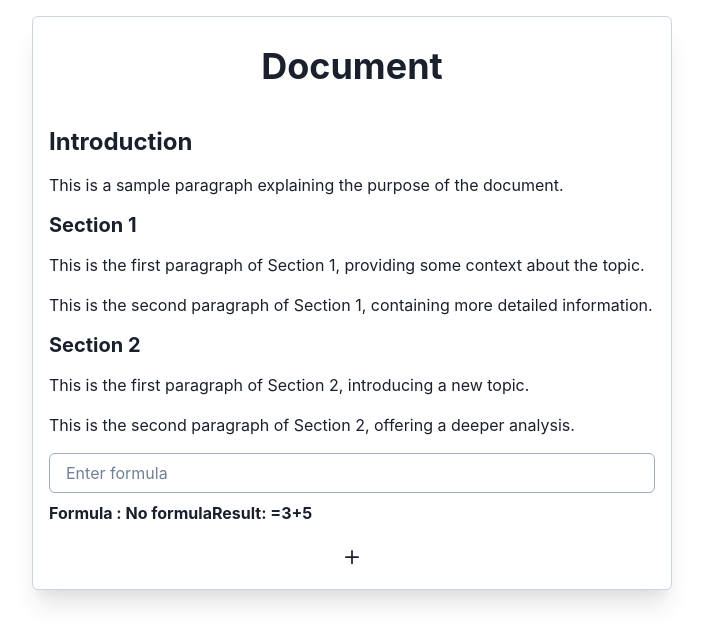
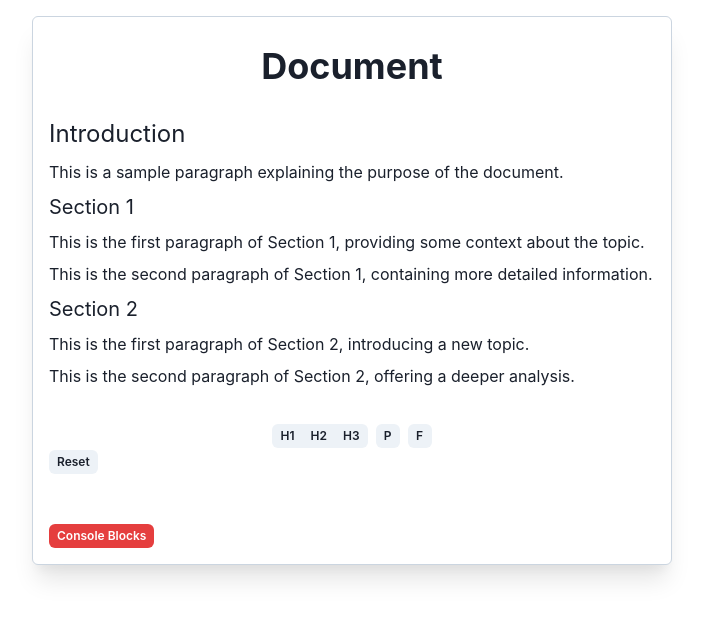
Before and after one commit to oakad96/block-muse, a Next.js app: page / in a window 1280 px wide. Shown: the top 644 px of the page, without its empty margins (288-991 px from the left). Built offline with nearby package versions, Linux system fonts and the light colour scheme.

Commit message:
make editable blocks and finalize add block function

```diff
--- a/components/blocks/Header.jsx
+++ b/components/blocks/Header.jsx
@@ -1,6 +1,6 @@
 // components/blocks/Header.js
 import React from "react";
-import { Box, Heading } from "@chakra-ui/react";
+import { Editable, EditableInput, EditablePreview } from "@chakra-ui/react";
 
 export const Header = ({ level, content }) => {
   const getFontSize = () => {
@@ -17,10 +17,13 @@ export const Header = ({ level, content }) => {
   };
 
   return (
-    <Box my={4}>
-      <Heading as={`h${level?.slice(-1)}`} fontSize={getFontSize()}>
-        {content || ""}
-      </Heading>
-    </Box>
+    <Editable
+      defaultValue={content}
+      fontSize={getFontSize()}
+      aas={`h${level?.slice(-1)}`}
+    >
+      <EditablePreview />
+      <EditableInput />
+    </Editable>
   );
 };
--- a/components/blocks/Paragraph.jsx
+++ b/components/blocks/Paragraph.jsx
@@ -1,10 +1,16 @@
 import React from "react";
-import { Box, Text } from "@chakra-ui/react";
+import { Editable, EditableInput, EditablePreview } from "@chakra-ui/react";
 
-export const Paragraph = ({ content }) => {
+export const Paragraph = ({ content, onChange }) => {
   return (
-    <Box my={4}>
-      <Text fontSize="md">{content}</Text>
-    </Box>
+    <Editable
+      onKeyDown={(e) => console.log(e.target.value)}
+      defaultValue={content}
+      fontSize="md"
+      as="p"
+    >
+      <EditablePreview />
+      <EditableInput />
+    </Editable>
   );
 };
--- a/components/layout/BlocksList.jsx
+++ b/components/layout/BlocksList.jsx
@@ -1,15 +1,61 @@
-import React from "react";
-import { Box } from "@chakra-ui/react";
+import { Toolbar } from "./../ui/Toolbar";
+import React, { useContext } from "react";
 import { Block } from "..";
+import BlocksContext from "@/context/BlocksContext";
+import { ParagraphBlock, HeaderBlock, FormulaBlock } from "../../models/block";
+import { Button } from "@chakra-ui/react";
 
-export const BlocksList = ({ blocks }) => {
+export const BlocksList = React.memo(() => {
+  const { blocks, addBlock, resetBlocks } = useContext(BlocksContext);
+
+  const handleAddBlock = (e) => {
+    const type = e.target.value;
+    switch (type) {
+      case "H1":
+        return addBlock(new HeaderBlock(blocks.length + 1, "H1", "H1"));
+      case "H2":
+        return addBlock(new HeaderBlock(blocks.length + 1, "H2", "H2"));
+      case "H3":
+        return addBlock(new HeaderBlock(blocks.length + 1, "H3", "H3"));
+      case "FORMULA":
+        return addBlock(new FormulaBlock(blocks.length + 1, "=1+1"));
+      case "PARAGRAPH":
+        return addBlock(new ParagraphBlock(blocks.length + 1, "Paragraph"));
+      default:
+        return null;
+    }
+  };
+
+  const handleResetBlocks = () => {
+    resetBlocks();
+  };
+
   return (
-    <Box>
-      {(blocks || []).map((block) => {
+    <>
+      {blocks.map((block) => {
         return (
-          <Block key={block.id} type={block.type} content={block.content} />
+          <Block
+            key={block.id}
+            type={block.type}
+            content={block.content}
+            onChange={(e) => {
+              console.log(e);
+            }}
+          />
         );
       })}
-    </Box>
+      <Toolbar
+        handleAddBlock={handleAddBlock}
+        handleResetBlocks={handleResetBlocks}
+      />
+      <Button
+        mt={50}
+        colorScheme="red"
+        size="xs"
+        onClick={() => console.log(blocks)}
+      >
+        Console Blocks
+      </Button>
+    </>
   );
-};
+});
--- a/components/loaders/DataSourceLoader.jsx
+++ /dev/null
@@ -1,23 +0,0 @@
-import React, { useEffect, useState } from "react";
-
-export const DataSourceLoader = ({ getDataFunc, resourceName, children }) => {
-  const [state, setState] = useState(null);
-
-  useEffect(() => {
-    (async () => {
-      const data = await getDataFunc();
-      setState(data);
-    })();
-  }, [getDataFunc]);
-
-  return (
-    <>
-      {React.Children.map(children, (child) => {
-        if (React.isValidElement(child)) {
-          return React.cloneElement(child, { [resourceName]: state });
-        }
-        return child;
-      })}
-    </>
-  );
-};
--- a/components/ui/AddButton.jsx
+++ /dev/null
@@ -1,37 +0,0 @@
-import {
-  IconButton,
-  Menu,
-  MenuButton,
-  MenuGroup,
-  MenuList,
-  MenuItem,
-  MenuDivider,
-} from "@chakra-ui/react";
-import { AddIcon } from "@chakra-ui/icons";
-
-export const AddButton = () => {
-  return (
-    <Menu placement="bottom">
-      <MenuButton
-        as={IconButton}
-        icon={<AddIcon />}
-        variant="ghost"
-        aria-label="Add Block"
-        size="sm"
-        px={12}
-      />
-      <MenuList title="Add an element">
-        <MenuGroup title="Header">
-          <MenuItem>Heading 1</MenuItem>
-          <MenuItem>Heading 2</MenuItem>
-          <MenuItem>Heading 3</MenuItem>
-        </MenuGroup>
-        <MenuDivider />
-        <MenuGroup>
-          <MenuItem>Paragraph</MenuItem>
-          <MenuItem>Formula</MenuItem>
-        </MenuGroup>
-      </MenuList>
-    </Menu>
-  );
-};
--- /dev/null
+++ b/components/ui/Toolbar.jsx
@@ -0,0 +1,33 @@
+import React from "react";
+import { Button, ButtonGroup, Center, Box } from "@chakra-ui/react";
+
+export function Toolbar({ handleAddBlock, handleResetBlocks }) {
+  return (
+    <Box mt={4} pt={4}>
+      <Center>
+        <ButtonGroup size="xs">
+          <ButtonGroup size="xs" isAttached>
+            <Button value="H1" onClick={handleAddBlock}>
+              H1
+            </Button>
+            <Button value="H2" onClick={handleAddBlock}>
+              H2
+            </Button>
+            <Button value="H3" onClick={handleAddBlock}>
+              H3
+            </Button>
+          </ButtonGroup>
+          <Button value="PARAGRAPH" onClick={handleAddBlock}>
+            P
+          </Button>
+          <Button value="FORMULA" onClick={handleAddBlock}>
+            F
+          </Button>
+        </ButtonGroup>
+      </Center>
+      <Button onClick={handleResetBlocks} size="xs">
+        Reset
+      </Button>
+    </Box>
+  );
+}
--- /dev/null
+++ b/context/BlocksContext.js
@@ -0,0 +1,5 @@
+import React from "react";
+
+const BlocksContext = React.createContext();
+
+export default BlocksContext;
--- a/datasets/mockBlocks.js
+++ b/datasets/mockBlocks.js
@@ -44,12 +44,6 @@ const mockBlocks = [
     content:
       "This is the second paragraph of Section 2, offering a deeper analysis.",
   },
-  {
-    id: 9,
-    type: "FORMULA",
-    content: "=3+5",
-    result: "8",
-  },
 ];
 
 export default mockBlocks;
--- a/models/block.js
+++ b/models/block.js
@@ -17,6 +17,7 @@ class HeaderBlock extends Block {
   constructor(id, content, level) {
     super(id, blockTypes.HEADER, content);
     this.level = level;
+    this.type = level;
   }
 }
 
--- a/pages/_app.jsx
+++ b/pages/_app.jsx
@@ -1,9 +1,48 @@
 import { ChakraProvider } from "@chakra-ui/react";
+import BlocksContext from "../context/BlocksContext";
+import React, { useState } from "react";
+import mockBlocks from "@/datasets/mockBlocks";
 
 export default function App({ Component, pageProps }) {
+  const [blocks, setBlocks] = useState(mockBlocks);
+
+  const addBlock = (block) => {
+    setBlocks((prevBlocks) => {
+      const newBlocks = [
+        ...prevBlocks,
+        {
+          ...block,
+        },
+      ];
+
+      return newBlocks;
+    });
+  };
+
+  const updateBlocks = (changedBlock) => {
+    setBlocks((prevBlocks) => {
+      const newBlocks = prevBlocks.map((block) => {
+        if (block.id === changedBlock.id) {
+          return changedBlock;
+        }
+        return block;
+      });
+
+      return newBlocks;
+    });
+  };
+
+  const resetBlocks = () => {
+    setBlocks([]);
+  };
+
   return (
     <ChakraProvider>
-      <Component {...pageProps} />
+      <BlocksContext.Provider
+        value={{ blocks, addBlock, resetBlocks, updateBlocks }}
+      >
+        <Component {...pageProps} />
+      </BlocksContext.Provider>
     </ChakraProvider>
   );
 }
--- a/pages/index.jsx
+++ b/pages/index.jsx
@@ -1,18 +1,15 @@
-import { Sheet, AddButton, DataSourceLoader, BlocksList } from "../components";
-import { Center } from "@chakra-ui/react";
-import mockBlocks from "../datasets/mockBlocks";
+import { Sheet, BlocksList } from "../components";
+import BlocksContext from "@/context/BlocksContext";
+import React, { useContext } from "react";
 
-console.log(mockBlocks);
+function Home() {
+  const { blocks } = useContext(BlocksContext);
 
-export default function Home() {
   return (
     <Sheet title="Document">
-      <DataSourceLoader getDataFunc={() => mockBlocks} resourceName="blocks">
-        <BlocksList />
-        <Center>
-          <AddButton />
-        </Center>
-      </DataSourceLoader>
+      <BlocksList key={blocks.length} />
     </Sheet>
   );
 }
+
+export default React.memo(Home);
```
Also changed, not shown: components/index.js (+2 -5 lines).
